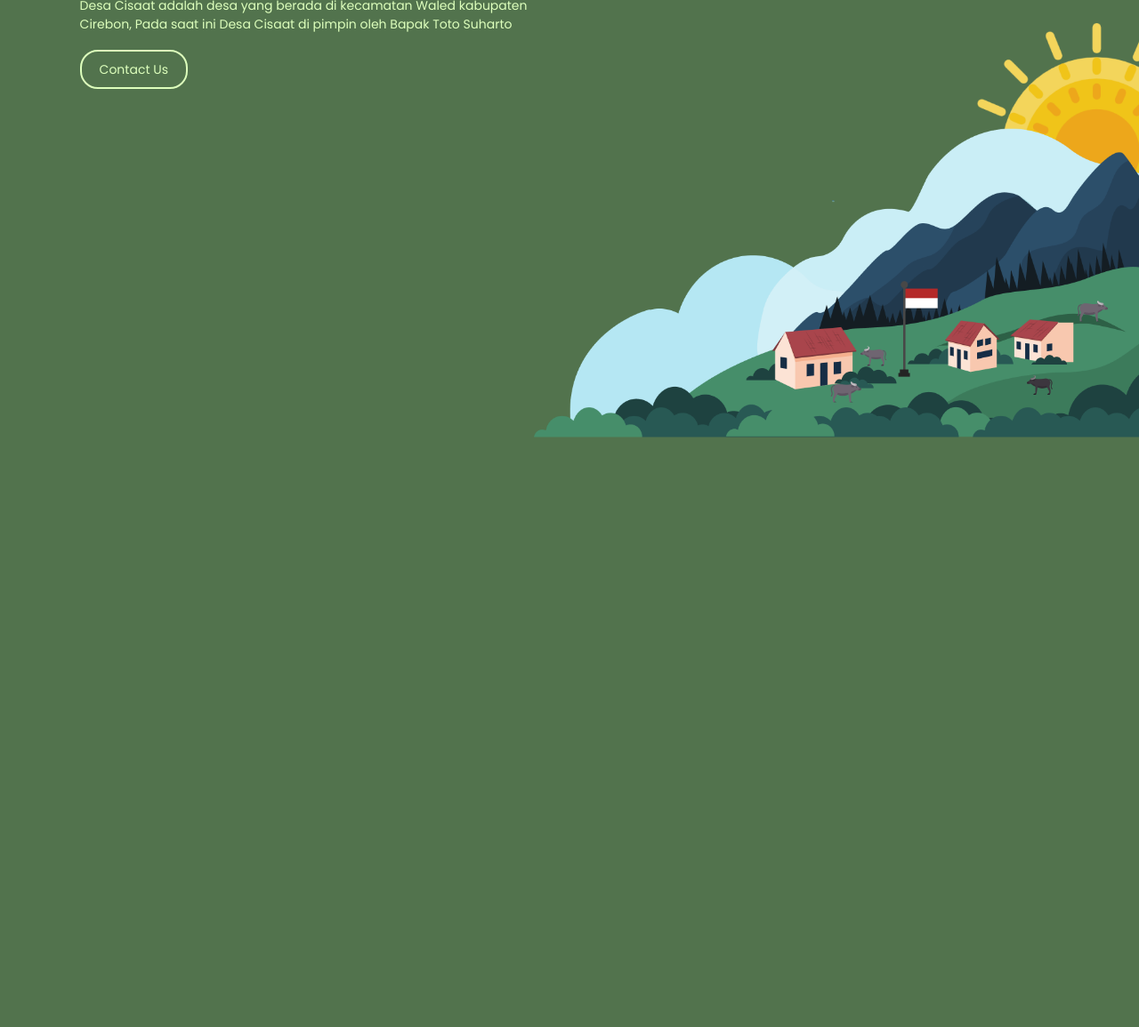
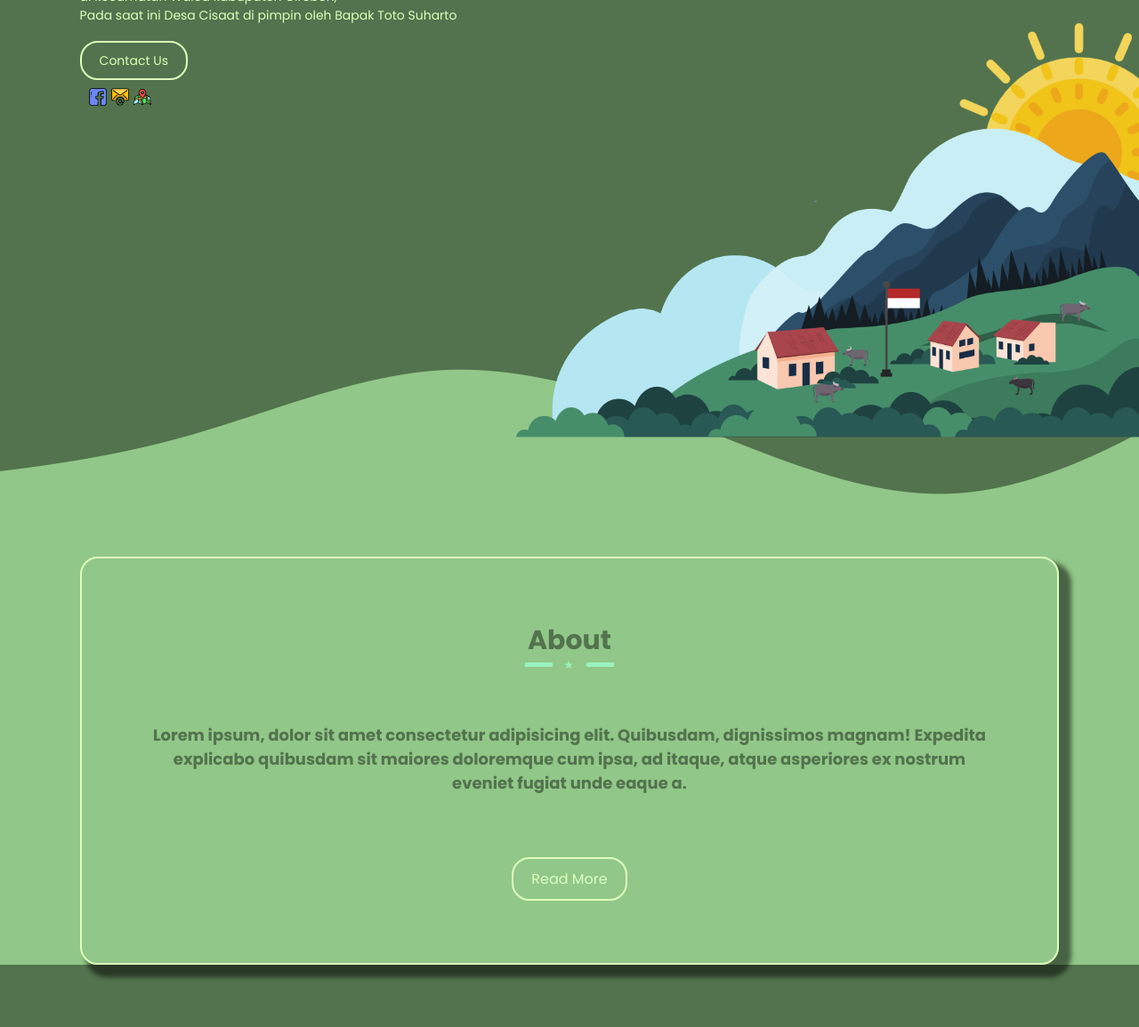
Before and after one commit to cisaat/cisaat.github.io, a plain HTML site: page index.html in a window 1280 px wide. Shown: the part 308-1463 px from the top of the page at 89% size. Before the commit the page ends 800 px from the top, so only its background shows below. Drawn offline with nearby package versions, Linux system fonts and the light colour scheme.

Commit message:
commitnew

```diff
--- a/index.html
+++ b/index.html
@@ -6,13 +6,15 @@
     <meta name="viewport" content="width=device-width, initial-scale=1.0" />
     <title>CISAAT | Home</title>
     <link rel="stylesheet" href="style.css" />
+    <!-- unicons -->
+    <link rel="stylesheet" href="https://unicons.iconscout.com/release/v4.0.0/css/thinline.css">
   </head>
   <body>
 
     <!-- navbar -->
     <nav>
       <div class="container">
-        <div class="logo"><h2>Cisaat</h2></div>
+        <div class="logo"><a href=""><h2>Cisaat</h2></a></div>
         <div class="menu_list">
           <ul>
             <li class="list_item">
@@ -45,12 +47,16 @@
                 <div class="teks">
                     <div class="heading">Desa Cisaat</div>
                     <div class="teks">
-                        Desa Cisaat adalah desa yang berada di kecamatan Waled kabupaten Cirebon, Pada saat ini Desa Cisaat di pimpin oleh Bapak Toto Suharto
+                        <p>Desa Cisaat adalah desa yang berada <br> di kecamatan Waled kabupaten Cirebon, <br> Pada saat ini Desa Cisaat di pimpin oleh Bapak Toto Suharto </p>
                     </div>
                     <a href="" class="button">Contact Us</a>
-                    <!-- <div class="icon">fb</div>
-                    <div class="icon">fb</div>
-                    <div class="icon">fb</div> -->
+                  <div class="icon">
+                    <a href="" class="icon_fb"></a>
+                    <a href="" class="icon_gmail"></a>
+                    <a href="" class="icon_map"></a>
+
+
+                  </div>
                 </div>
             </div>
 
@@ -60,7 +66,26 @@
     </div>
 </section>
 
+<!-- about -->
+<section class="about" id="about">
+  <!-- wave -->
+  <div class="wave"></div>
+  <div class="container">
+    <div class="box">
 
+        <div class="heading">
+          About
+        </div>
+        <div class="saparator"></div>
+
+        <div class="text">
+          Lorem ipsum, dolor sit amet consectetur adipisicing elit. Quibusdam, dignissimos magnam! Expedita explicabo quibusdam sit maiores doloremque cum ipsa, ad itaque, atque asperiores ex nostrum eveniet fugiat unde eaque a.
+        </div>
+        <a href="" class="btn">Read More</a>
+      </div>
+
+  </div>
+</section>
 
   </body>
 </html>
--- a/style.css
+++ b/style.css
@@ -5,88 +5,187 @@ bccolor : #52734D
 
 */
 /* Font */
-@import url('https://fonts.googleapis.com/css2?family=Poppins:wght@400;500;700&display=swap');
-*{
+@import url("https://fonts.googleapis.com/css2?family=Poppins:wght@400;500;700&display=swap");
+* {
   margin: 0;
   padding: 0;
   /* border: 1px solid black; */
-    font-family: 'Poppins', sans-serif;
+  font-family: "Poppins", sans-serif;
   box-sizing: border-box;
 }
-.container{
+.container {
   padding: 0 7%;
   padding-top: 30px;
 }
-body{
-    background-color: #52734D;
+body {
+  background-color: #52734d;
   /* height: 1000px; */
 }
 
-
 /* nav */
-.logo{
-    color: #DDFFBC;
+.logo a{
+    color: #ddffbc;
+    text-decoration: none;
 }
-.menu_list{
+.menu_list {
   display: flex;
   position: absolute;
   right: 7%;
   top: 40px;
-
 }
-.menu_list ul li{
+.menu_list ul li {
   list-style: none;
   margin-left: 50px;
 }
-.menu_list ul li a{
+.menu_list ul li a {
   text-decoration: none;
-    color: #DDFFBC;
+  color: #ddffbc;
+}
+.menu_list ul li a:hover{
+    transition: 0.2s;
+    border-bottom: 4px solid #ddffbc;
+    border-radius: 5px;
 }
 
+
+
 /* banner */
-.row{
+.row {
   display: grid;
   height: 400px;
   grid-template-columns: 1fr 1fr;
   gap: 10px;
   justify-content: center;
   align-items: center;
+  margin-bottom: 100px;
 }
-.col{
+.col {
   width: 100%;
   margin-top: 70px;
 }
-img{
+img {
   max-width: 700px;
   position: absolute;
-    right: -20px;
+  right: 0;
   bottom: 0;
 }
-.col .heading{
+.col .heading {
   font-size: 40px;
   font-weight: bold;
-    color: #DDFFBC;
+  color: #ddffbc;
   margin-bottom: 10px;
 }
-.col .teks{
+.col .teks {
   font-size: 14px;
   font-weight: 400;
-    color: #DDFFBC;
+  color: #ddffbc;
   margin-bottom: 30px;
 }
-.button{
+.button {
   padding: 10px 20px;
-    border: 2px solid #DDFFBC;
+  border: 2px solid #ddffbc;
   text-decoration: none;
-    color:#DDFFBC;
+  color: #ddffbc;
   border-radius: 20px;
 }
-.button:hover{
-    background-color: #DDFFBC;
+.button:hover {
+  background-color: #ddffbc;
   transition: 1s;
-    color: #52734D;
+  color: #6a8666;
+}
+.icon {
+  width: 13%;
+  display: flex;
+  justify-content: space-between;
+  margin-top: 20px;
+  margin-left: 10px;
+}
+.icon_fb {
+  width: 20px;
+  height: 20px;
+  background-image: url(img/facebook.png);
+  background-position: center;
+  background-size: cover;
+}
+.icon_gmail {
+  width: 20px;
+  height: 20px;
+  background-image: url(img/email.png);
+  background-position: center;
+  background-size: cover;
+}
+.icon_map {
+  width: 20px;
+  height: 20px;
+  background-image: url(img/map.png);
+  background-position: center;
+  background-size: cover;
+}
+.icon a {
+  text-decoration: none;
+  color: #fff;
+}
+.icon_fb:hover,.icon_gmail:hover,.icon_map:hover{
+    transition: 0.25s;
+    transform: translateY(3px);
 }
 
+/* about */
+.about{
+    width: 100%;
+    background-color: #91C788;
+}
+.box{
+    width: 100%;
+   display: flex;
+   flex-direction: column;
+   justify-content: center;
+   align-items: center;
+   border: 2px solid #ddffbc;
+   border-radius: 20px;
+   box-shadow: 10px 10px 5px 4px rgba(0, 0, 0, 0.5);
+   padding: 70px;
+   margin-top: 40px;
+   margin-bottom: 70px;
+}
+.heading{
+    font-size: 30px;
+    font-weight: 800;
+    color: #52734d;
+}
+.saparator{
+    width: 100px;
+    height: 10px;
+    background-image: url(img/saparator.png);
+    background-position: center;
+    background-size: cover;
+    margin-bottom: 60px;
+}
+.text{
+    color: #52734d;
+    text-align: center;
+    font-size: 18px;
+    font-weight: 800;
+    margin-bottom: 70px;
+}
+.about .btn{
+    padding: 10px 20px;
+    border: 2px solid #ddffbc;
+    border-radius: 20px;
+    text-decoration: none;
+    color: #ddffbc;
+}
+.about .btn:hover{
+    background-color: #52734d;
+    color: #ddffbc;
+    transition: 1s;
+}
 
-
-/* about */
+.wave{
+    margin-top: 160px;
+    width: 100%;
+    height: 209px;
+    background-image: url(img/wave.png);
+    background-position: center;
+    background-size: cover;
+}
```
Also changed, not shown: img/saparator.png (added), img/wave.png (added). Lines whose indentation alone changed are shown as unchanged.
